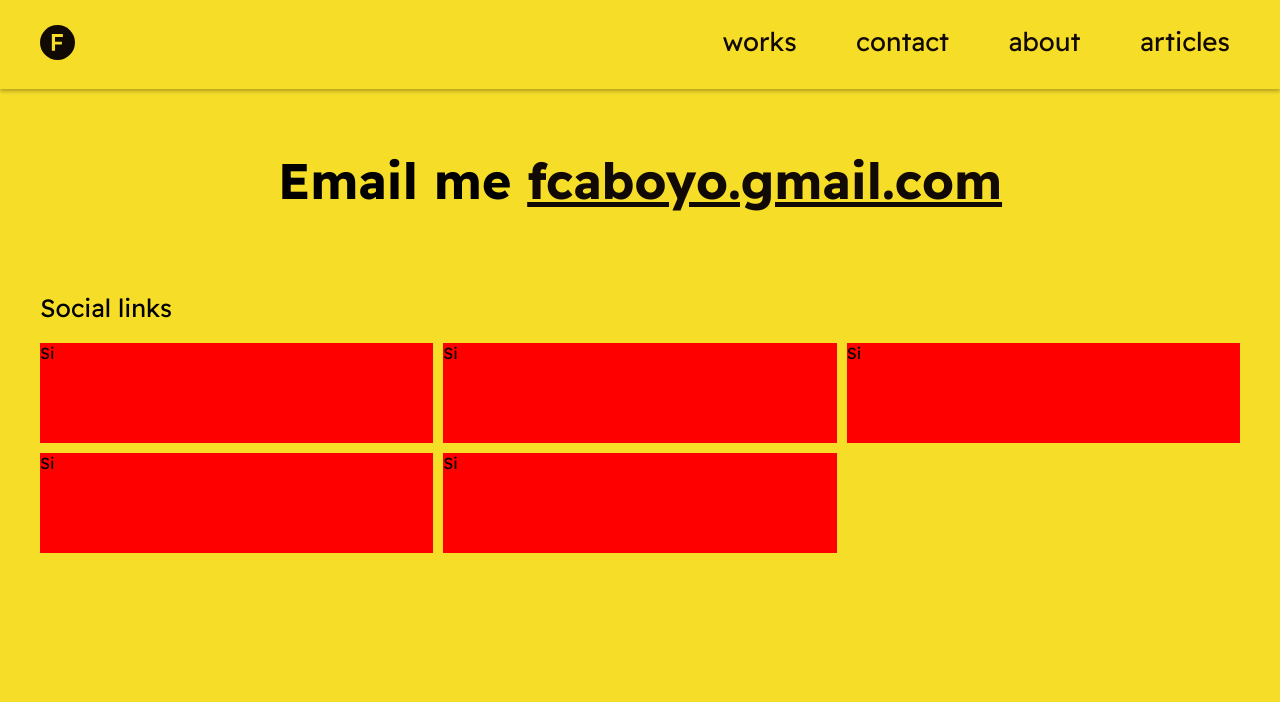
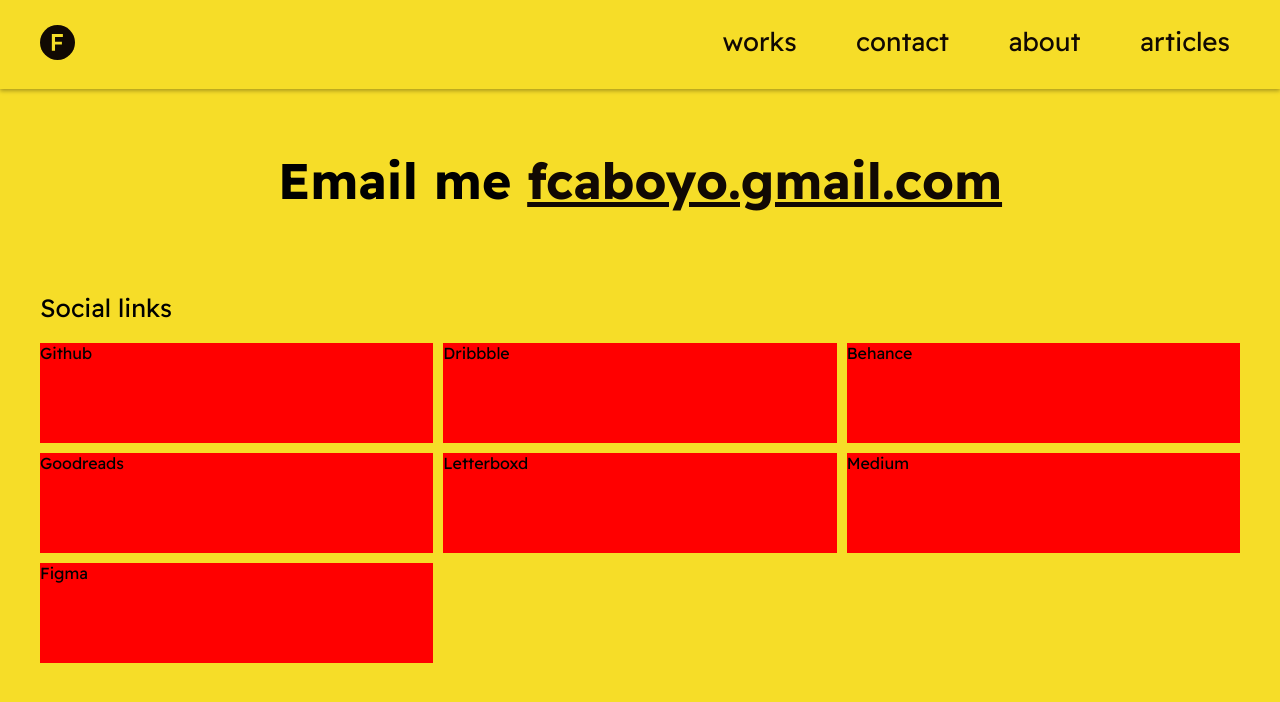
Before and after one commit to franthormel/franthormel.github.io, a Jekyll site: the page built from contact.html, in a window 1280 px wide. Shown: the top 702 px of the page. Built offline with Jekyll 4.4.1, drawn with Linux system fonts in a browser that asks for light colours.

Commit message:
Use data file for social links

```diff
--- a/_data/social_links.yml
+++ b/_data/social_profiles.yml
@@ -1,6 +1,8 @@
+# Add SVG icon relative path for CSS
+
 - name: GitHub
   link: https://github.com/franthormel/
-- name: Dribbbble
+- name: Dribbble
   link: https://dribbble.com/denmind
 - name: Behance
   link: https://www.behance.net/denmind
--- a/_includes/navbar.html
+++ b/_includes/navbar.html
@@ -8,8 +8,8 @@
     />
   </a>
   <aside>
-    {% for link in site.data.navbar_links %}
-    <a class="navbar__item" href="{{ link.link }}">{{ link.name }}</a>
+    {% for route in site.data.routes %}
+    <a class="navbar__item" href="{{ route.link }}">{{ route.name }}</a>
     {% endfor %}
   </aside>
 </nav>
--- a/_sass/_contact.scss
+++ b/_sass/_contact.scss
@@ -27,5 +27,4 @@
 
 .contact__main__social * {
   background-color: red;
-
 }
--- a/contact.html
+++ b/contact.html
@@ -11,10 +11,11 @@ title: Contact Information
   </header>
   <header class="contact__main__others">Social links</header>
   <div class="contact__main__social">
-    <span>Si</span>
-    <span>Si</span>
-    <span>Si</span>
-    <span>Si</span>
-    <span>Si</span>
+    <!-- TODO: Grid layout use grid-column and grid-row -->
+    {% for social_profile in site.data.social_profiles %}
+    <div class="contact__main__social__{{ social_profile.name | downcase }}">
+      {{ social_profile.name | capitalize }}
+    </div>
+    {% endfor %}
   </div>
 </main>
```
Also changed, not shown: _data/routes.yml (renamed from _data/navbar_links.yml).
